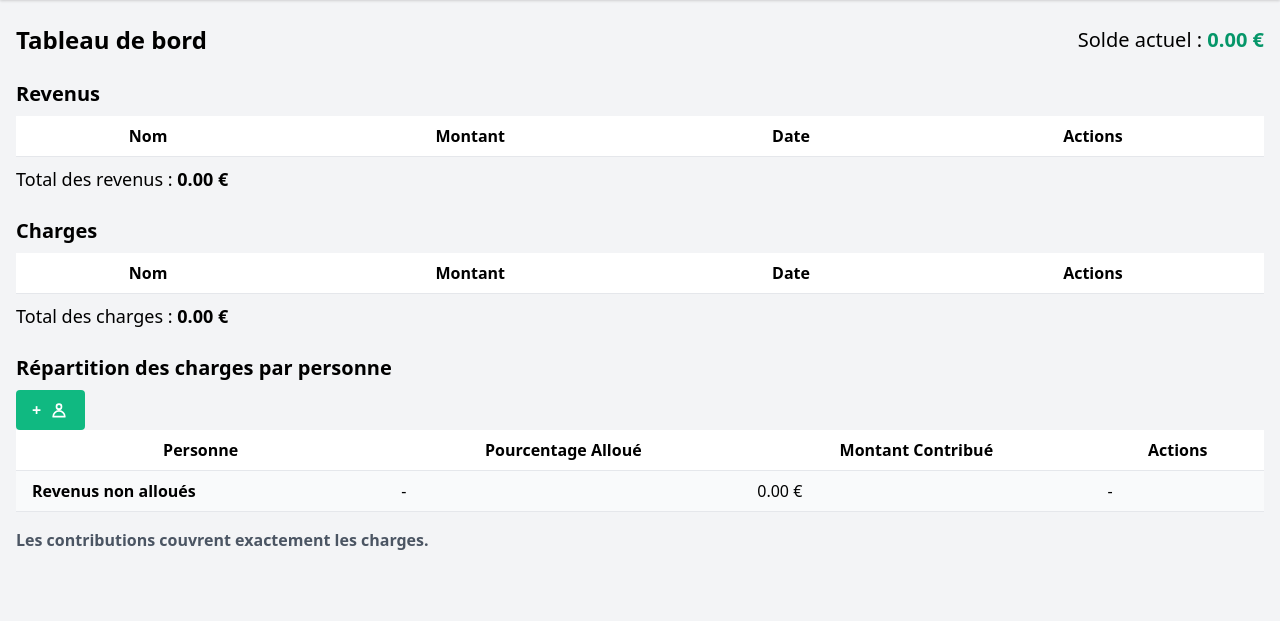
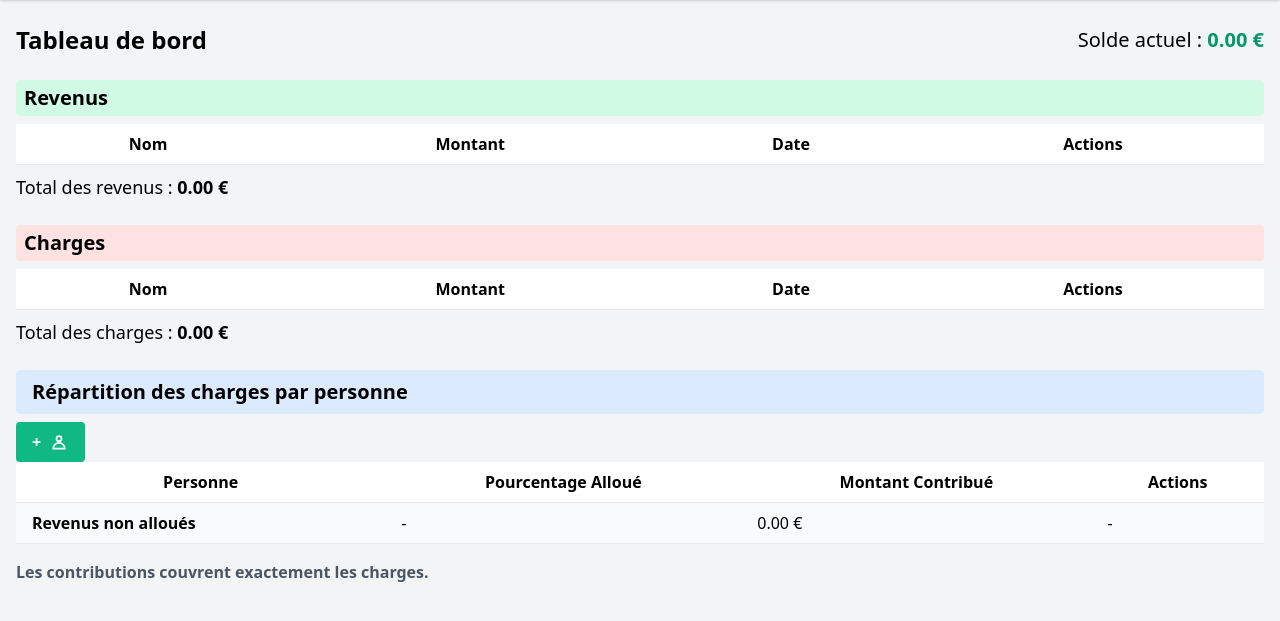
Before and after one commit to BaptisteRabouin/Budgetapp, a Flask app: page / in a window 1280 px wide. Shown: the part 60-681 px from the top of the page. Run offline with Flask 3, Linux system fonts and the light colour scheme; the visitor is signed in with stand-in values (Sample User, id 1); data that the repository does not hold is empty.

Commit message:
visuel mis  jour

```diff
--- a/app/forms.py
+++ b/app/forms.py
@@ -1,5 +1,5 @@
 from flask_wtf import FlaskForm
-from wtforms import StringField, DecimalField, DateField, SubmitField, PasswordField, SelectField
+from wtforms import StringField, DecimalField, DateField, SubmitField, PasswordField, SelectField, IntegerField
 from wtforms.validators import DataRequired, Length, NumberRange
 
 class ChargeForm(FlaskForm):
@@ -24,7 +24,7 @@ class LoginForm(FlaskForm):
 
 class AllocationForm(FlaskForm):
     person_id = SelectField('Personne', coerce=int, validators=[DataRequired()])  # Sélectionner une personne
-    allocation_percentage = DecimalField('Pourcentage Alloué', validators=[DataRequired(), NumberRange(min=0, max=100)])
+    allocation_percentage = IntegerField('Pourcentage Alloué', validators=[DataRequired(), NumberRange(min=0, max=100)])
     submit = SubmitField('Mettre à jour l\'allocation')
 
 class PersonForm(FlaskForm):
--- a/app/templates/index.html
+++ b/app/templates/index.html
@@ -15,7 +15,7 @@
 </div>
 
 <!-- Section des revenus -->
-<h2 class="text-xl font-semibold mt-6 mb-2">Revenus</h2>
+<h2 class="text-xl font-semibold mt-6 mb-2 bg-green-100 px-2 py-1 rounded">Revenus</h2>
 <table class="min-w-full bg-white">
     <thead>
         <tr>
@@ -53,7 +53,7 @@
 <p class="text-lg mt-2">Total des revenus : <span class="font-semibold">{{ "{:.2f}".format(total_revenues) }} €</span></p>
 
 <!-- Section des charges -->
-<h2 class="text-xl font-semibold mt-6 mb-2">Charges</h2>
+<h2 class="text-xl font-semibold mt-6 mb-2 bg-red-100 px-2 py-1 rounded">Charges</h2>
 <table class="min-w-full bg-white">
     <thead>
         <tr>
@@ -91,7 +91,7 @@
 <p class="text-lg mt-2">Total des charges : <span class="font-semibold">{{ "{:.2f}".format(total_charges) }} €</span></p>
 
 <!-- Section des pourcentages et contributions -->
-<h2 class="text-xl font-semibold mt-6 mb-2">Répartition des charges par personne</h2>
+<h2 class="text-xl font-semibold mt-6 mb-2 bg-blue-100 px-4 py-2 rounded">Répartition des charges par personne</h2>
 <a href="{{ url_for('add_person') }}"
    class="bg-green-500 hover:bg-green-700 text-white font-bold py-2 px-4 rounded inline-flex items-center">
     <span class="mr-2">+</span>
@@ -120,7 +120,7 @@
                     <input
                         type="number"
                         name="allocation_percentage"
-                        value="{{ person.allocation_percentage }}"
+                        value="{{ person.allocation_percentage | int }}"
                         class="border border-gray-300 rounded px-2 py-1 w-30 text-center"
                         min="0"
                         max="100"
```
